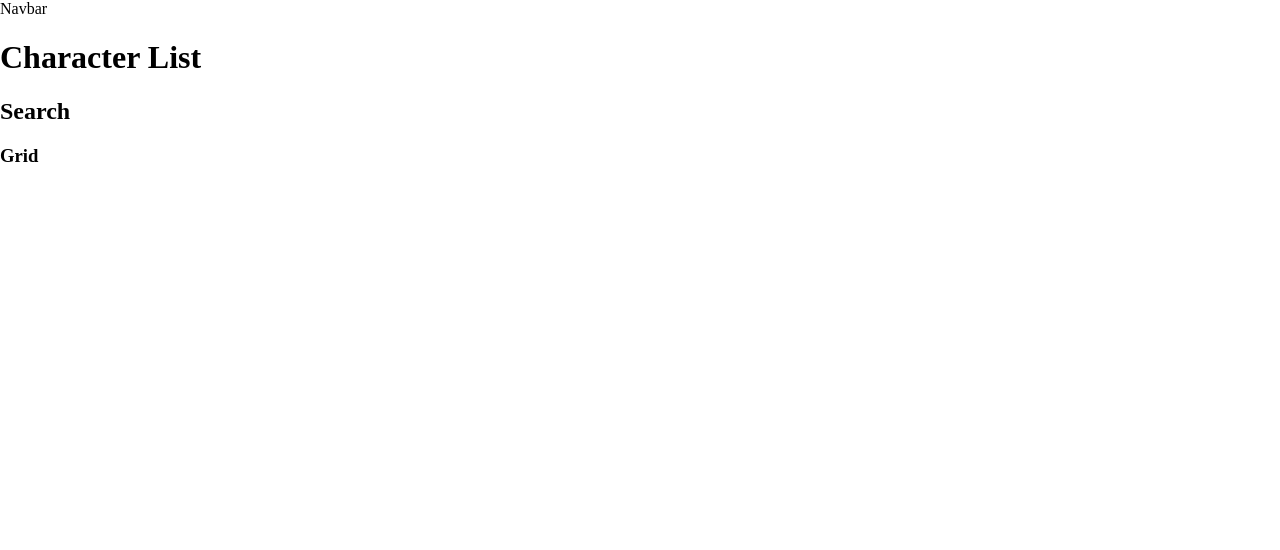
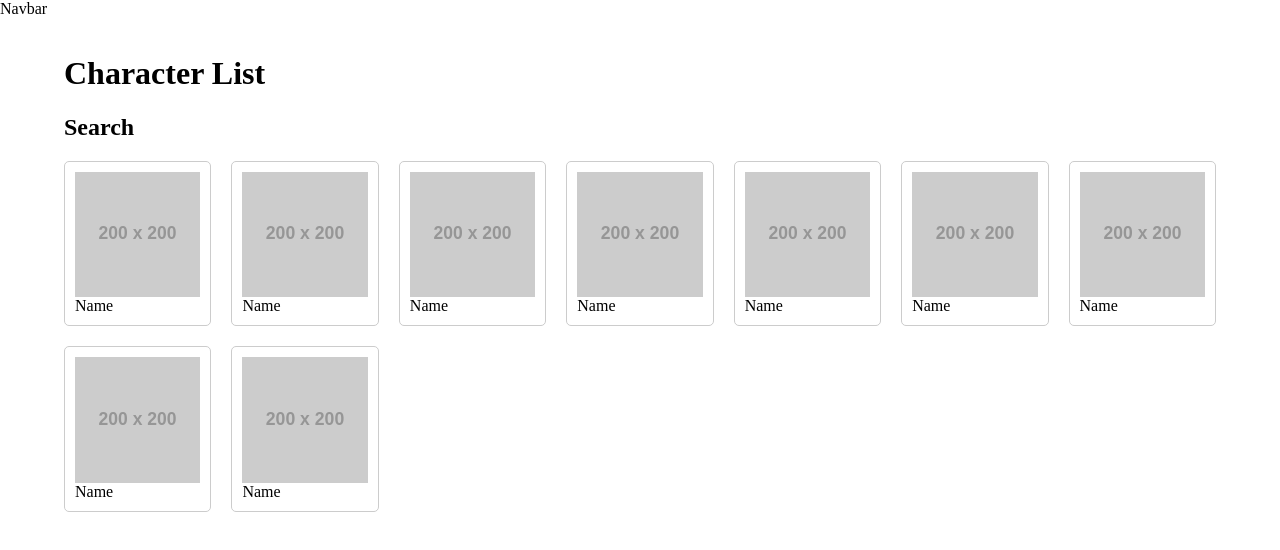
Before and after one commit to julioct99/web-challenge-marvel, a React (Vite) app: page / in a window 1280 px wide. Shown: the top 550 px of the page. Built offline with nearby package versions, Linux system fonts and the light colour scheme; the HTML template or start-up script is replaced by a standard one.

Commit message:
Basic grid structure

```diff
--- a/package.json
+++ b/package.json
@@ -11,7 +11,8 @@
   },
   "dependencies": {
     "react": "^18.3.1",
-    "react-dom": "^18.3.1"
+    "react-dom": "^18.3.1",
+    "styled-components": "^6.1.12"
   },
   "devDependencies": {
     "@types/react": "^18.3.3",
--- /dev/null
+++ b/src/components/CharacterCard/CharacterCard.tsx
@@ -0,0 +1,26 @@
+import styled from 'styled-components'
+
+interface CharacterCardProps {
+  character: any
+}
+
+const CardContainer = styled.div`
+  display: flex;
+  flex-direction: column;
+  align-items: space-between;
+  padding: 10px;
+  border: 1px solid #ccc;
+  border-radius: 5px;
+  cursor: pointer;
+`
+
+const CharacterCard: React.FunctionComponent<CharacterCardProps> = ({ character }) => {
+  return (
+    <CardContainer>
+      <img width='100%' src='https://placehold.co/200' alt='Placeholder' />
+      <span>Name</span>
+    </CardContainer>
+  )
+}
+
+export default CharacterCard
--- a/src/layout/Grid/Grid.tsx
+++ b/src/layout/Grid/Grid.tsx
@@ -1,5 +1,38 @@
-const Grid = () => {
-  return <h3>Grid</h3>
+import styled from 'styled-components'
+
+const GridContainer = styled.div`
+  display: grid;
+  gap: 20px;
+
+  @media (min-width: 1024px) {
+    grid-template-columns: repeat(7, 1fr); /* 7 columns on PC */
+  }
+
+  @media (min-width: 768px) and (max-width: 1023px) {
+    grid-template-columns: repeat(4, 1fr); /* 4 columns on tablet */
+  }
+
+  @media (max-width: 767px) {
+    grid-template-columns: repeat(2, 1fr); /* 2 columns on mobile */
+  }
+`
+
+const GridItem = styled.div`
+  box-sizing: border-box;
+`
+
+interface GridProps {
+  children: React.ReactNode[]
+}
+
+const Grid: React.FunctionComponent<GridProps> = ({ children }) => {
+  return (
+    <GridContainer>
+      {children.map((item, index) => (
+        <GridItem key={index}>{item}</GridItem>
+      ))}
+    </GridContainer>
+  )
 }
 
 export default Grid
--- a/src/layout/PageLayout/PageContent/PageContent.tsx
+++ b/src/layout/PageLayout/PageContent/PageContent.tsx
@@ -3,7 +3,7 @@ interface PageContentProps {
 }
 
 const PageContent: React.FunctionComponent<PageContentProps> = ({ children }) => {
-  return <div>{children}</div>
+  return <div style={{ padding: '16px 64px' }}>{children}</div>
 }
 
 export default PageContent
--- a/src/pages/CharacterList.tsx
+++ b/src/pages/CharacterList.tsx
@@ -1,3 +1,4 @@
+import CharacterCard from '../components/CharacterCard/CharacterCard'
 import Searchbar from '../components/Searchbar/Searchbar'
 import Grid from '../layout/Grid/Grid'
 
@@ -6,7 +7,17 @@ const CharacterList = () => {
     <div>
       <h1>Character List</h1>
       <Searchbar />
-      <Grid />
+      <Grid>
+        <CharacterCard character={{ name: '1' }} />
+        <CharacterCard character={{ name: '2' }} />
+        <CharacterCard character={{ name: '3' }} />
+        <CharacterCard character={{ name: '4' }} />
+        <CharacterCard character={{ name: '5' }} />
+        <CharacterCard character={{ name: '6' }} />
+        <CharacterCard character={{ name: '7' }} />
+        <CharacterCard character={{ name: '8' }} />
+        <CharacterCard character={{ name: '9' }} />
+      </Grid>
     </div>
   )
 }
```
Also changed, not shown: 1 other file (tests, documents, lock files or other folders).
